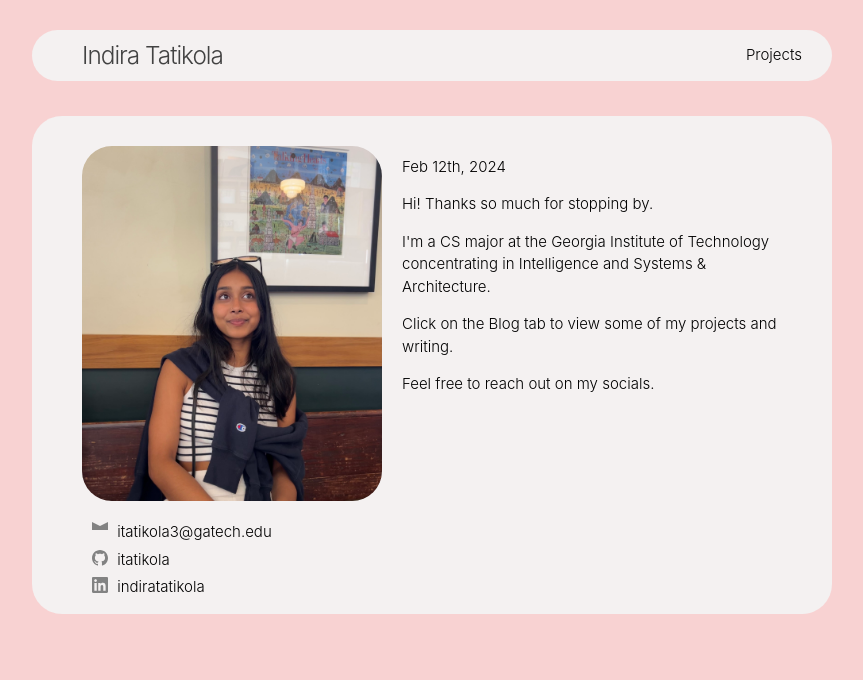
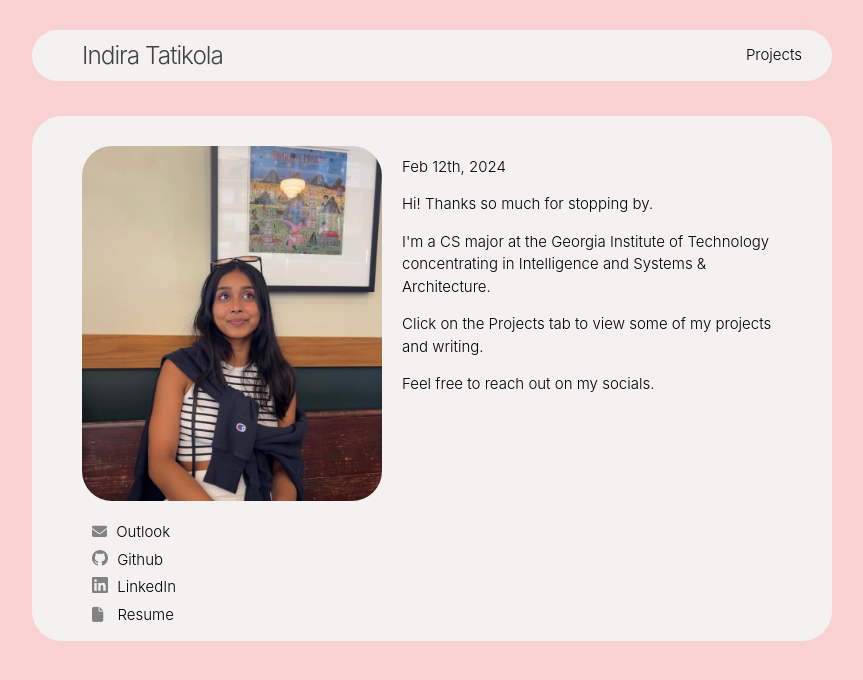
Before and after one commit to itatikola/itatikola.github.io, a Jekyll site: the page built from index.html, in a window 1280 px wide. Shown: the top 680 px of the page, without its empty margins (208-1071 px from the left). Built offline with Jekyll 4.4.1, drawn with Linux system fonts in a browser that asks for light colours; nearby versions of some CDN libraries.

Commit message:
adding resume, fixing icons

```diff
--- a/_includes/head.html
+++ b/_includes/head.html
@@ -4,6 +4,7 @@
   <meta name="viewport" content="width=device-width, initial-scale=1">
   {%- seo -%}
   <link rel="stylesheet" href="{{ "/assets/css/styles.css" | relative_url }}">
+  <script src="https://kit.fontawesome.com/6a36c605f0.js" crossorigin="anonymous"></script>
   {%- feed_meta -%}
   {%- if jekyll.environment == 'production' and site.google_analytics -%}
     {%- include google-analytics.html -%}
--- a/_includes/social.html
+++ b/_includes/social.html
@@ -1,15 +1,16 @@
 <ul class="social-media-list">
-  {%- if site.email -%}<li><a href="mailto:{{ site.email }}"><svg class="svg-icon" viewBox="0 0 16 16"><use xlink:href="{{ '/assets/minima-social-icons.svg#mail' | relative_url }}"></use></svg> <span class="username">{{ site.email | escape }}</span></a></li>{%- endif -%}
+  {%- if site.email -%}<li><a href="mailto:{{ site.email | escape }}?subject=FromWebsite"><i class="fa-solid fa-envelope" style="color:#828282; padding-right:5px;"></i> <span class="username">Outlook</span></a></li>{%- endif -%}
   {%- if site.dribbble_username -%}<li><a href="https://dribbble.com/{{ site.dribbble_username| cgi_escape | escape }}"><svg class="svg-icon"><use xlink:href="{{ '/assets/minima-social-icons.svg#dribbble' | relative_url }}"></use></svg> <span class="username">{{ site.dribbble_username| escape }}</span></a></li>{%- endif -%}
   {%- if site.facebook_username -%}<li><a href="https://www.facebook.com/{{ site.facebook_username| cgi_escape | escape }}"><svg class="svg-icon"><use xlink:href="{{ '/assets/minima-social-icons.svg#facebook' | relative_url }}"></use></svg> <span class="username">{{ site.facebook_username| escape }}</span></a></li>{%- endif -%}
   {%- if site.flickr_username -%}<li><a href="https://www.flickr.com/photos/{{ site.flickr_username| cgi_escape | escape }}"><svg class="svg-icon"><use xlink:href="{{ '/assets/minima-social-icons.svg#flickr' | relative_url }}"></use></svg> <span class="username">{{ site.flickr_username| escape }}</span></a></li>{%- endif -%}
-  {%- if site.github_username -%}<li><a href="https://github.com/{{ site.github_username| cgi_escape | escape }}"><svg class="svg-icon"><use xlink:href="{{ '/assets/minima-social-icons.svg#github' | relative_url }}"></use></svg> <span class="username">{{ site.github_username| escape }}</span></a></li>{%- endif -%}
+  {%- if site.github_username -%}<li><a href="https://github.com/{{ site.github_username| cgi_escape | escape }}"><svg class="svg-icon"><use xlink:href="{{ '/assets/minima-social-icons.svg#github' | relative_url }}"></use></svg> <span class="username">Github</span></a></li>{%- endif -%}
   {%- if site.instagram_username -%}<li><a href="https://instagram.com/{{ site.instagram_username| cgi_escape | escape }}"><svg class="svg-icon"><use xlink:href="{{ '/assets/minima-social-icons.svg#instagram' | relative_url }}"></use></svg> <span class="username">{{ site.instagram_username| escape }}</span></a></li>{%- endif -%}
-  {%- if site.linkedin_username -%}<li><a href="https://www.linkedin.com/in/{{ site.linkedin_username| cgi_escape | escape }}"><svg class="svg-icon"><use xlink:href="{{ '/assets/minima-social-icons.svg#linkedin' | relative_url }}"></use></svg> <span class="username">{{ site.linkedin_username| escape }}</span></a></li>{%- endif -%}
+  {%- if site.linkedin_username -%}<li><a href="https://www.linkedin.com/in/{{ site.linkedin_username| cgi_escape | escape }}"><svg class="svg-icon"><use xlink:href="{{ '/assets/minima-social-icons.svg#linkedin' | relative_url }}"></use></svg> <span class="username">LinkedIn</span></a></li>{%- endif -%}
   {%- if site.pinterest_username -%}<li><a href="https://www.pinterest.com/{{ site.pinterest_username| cgi_escape | escape }}"><svg class="svg-icon"><use xlink:href="{{ '/assets/minima-social-icons.svg#pinterest' | relative_url }}"></use></svg> <span class="username">{{ site.pinterest_username| escape }}</span></a></li>{%- endif -%}
   {%- for mst in site.mastodon -%}{%- if mst.username and mst.instance -%}<li><a href="https://{{ mst.instance| cgi_escape | escape}}/@{{mst.username}}"><svg class="svg-icon"><use xlink:href="{{ '/assets/minima-social-icons.svg#mastodon' | relative_url }}"></use></svg> <span class="username">{{ mst.username|escape }}</span></a></li>{%- endif -%}{%- endfor -%}
   {%- if site.twitter_username -%}<li><a href="https://www.twitter.com/{{ site.twitter_username| cgi_escape | escape }}"><svg class="svg-icon"><use xlink:href="{{ '/assets/minima-social-icons.svg#twitter' | relative_url }}"></use></svg> <span class="username">{{ site.twitter_username| escape }}</span></a></li>{%- endif -%}
   {%- if site.youtube_username -%}<li><a href="https://youtube.com/{{ site.youtube_username| cgi_escape | escape }}"><svg class="svg-icon"><use xlink:href="{{ '/assets/minima-social-icons.svg#youtube' | relative_url }}"></use></svg> <span class="username">{{ site.youtube_username| escape }}</span></a></li>{%- endif -%}
   {%- if site.googleplus_username -%}<li><a href="https://plus.google.com/{{ site.googleplus_username| escape }}"><svg class="svg-icon"><use xlink:href="{{ '/assets/minima-social-icons.svg#googleplus' | relative_url }}"></use></svg> <span class="username">{{ site.googleplus_username| escape }}</span></a></li>{%- endif -%}
   {%- if site.rss -%}<li><a href="{{ 'feed.xml' | relative_url }}"><svg class="svg-icon"><use xlink:href="{{ '/assets/minima-social-icons.svg#rss' | relative_url }}"></use></svg> <span>{{ site.rss | escape }}</span></a></li>{%- endif -%}
+  <li><a href="{{ 'assets/resume.pdf' | relative_url }}"><i class="fa-solid fa-file" style="color:#828282; padding-right:10px;"></i> <span>Resume</span></a></li>
 </ul>
--- a/index.html
+++ b/index.html
@@ -12,7 +12,7 @@ title: Home
     <p>I'm a CS major at the Georgia Institute of Technology concentrating in
         Intelligence and Systems & Architecture.
     </p>
-    <p>Click on the Blog tab to view some of my projects and writing.
+    <p>Click on the Projects tab to view some of my projects and writing.
     </p>
     <p>Feel free to reach out on my socials.</p>
 </div>
--- a/projects.html
+++ b/projects.html
@@ -2,8 +2,8 @@
 layout: default
 title: Projects
 ---
-<p style="margin-top:30px;">Below are some write-ups on my personal projects.</p>
-<p>Currently, I'm working on a project to develop some experience in database design.</p>
+<p style="margin-top:30px;">Below are some of my projects! I also love fashion so sometimes I write about cool collections.</p>
+<p>I try to write and/or make something every month.</p>
 <div>
     {% for post in site.posts %}
     <a href="{{ post.url }}" style="color: grey; text-decoration: none;">
```
Also changed, not shown: _layouts/index.html (deleted, +0 -22 lines), 14 other files.
